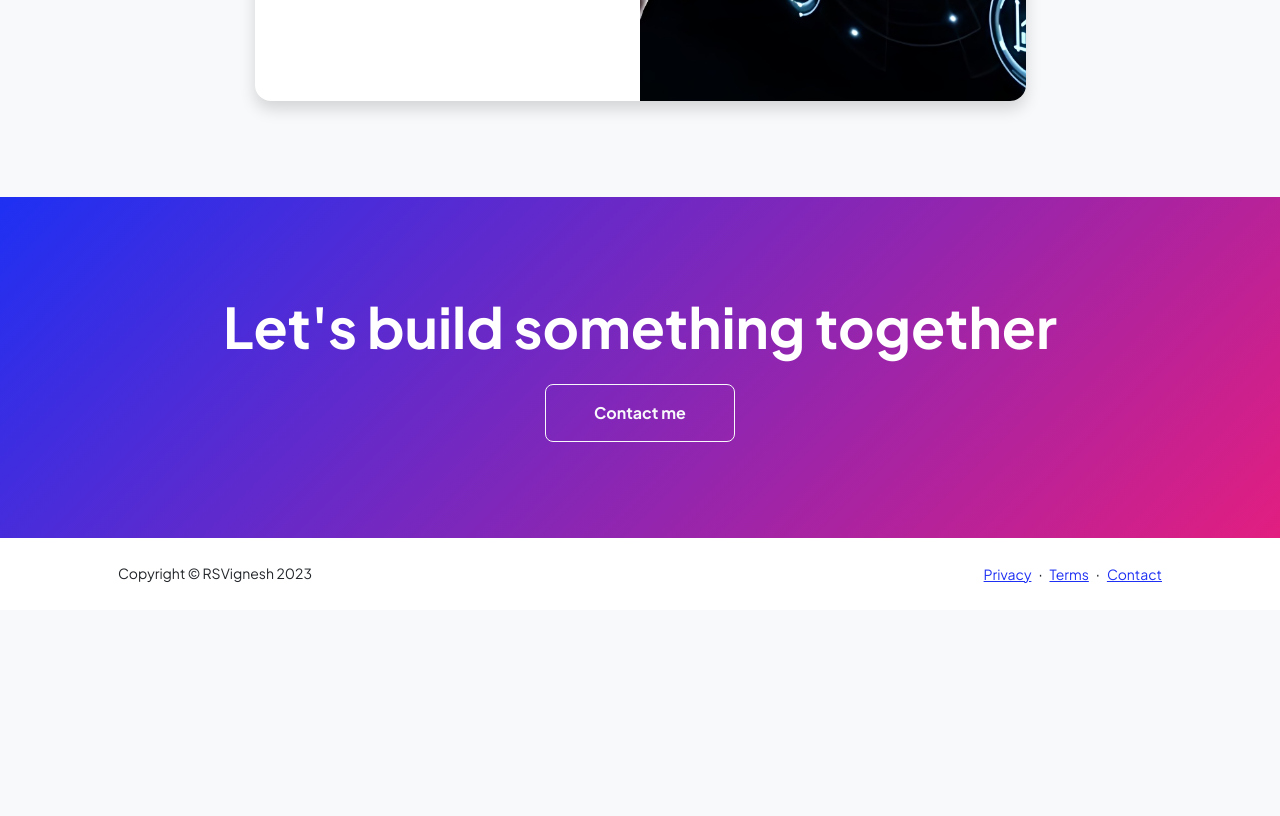
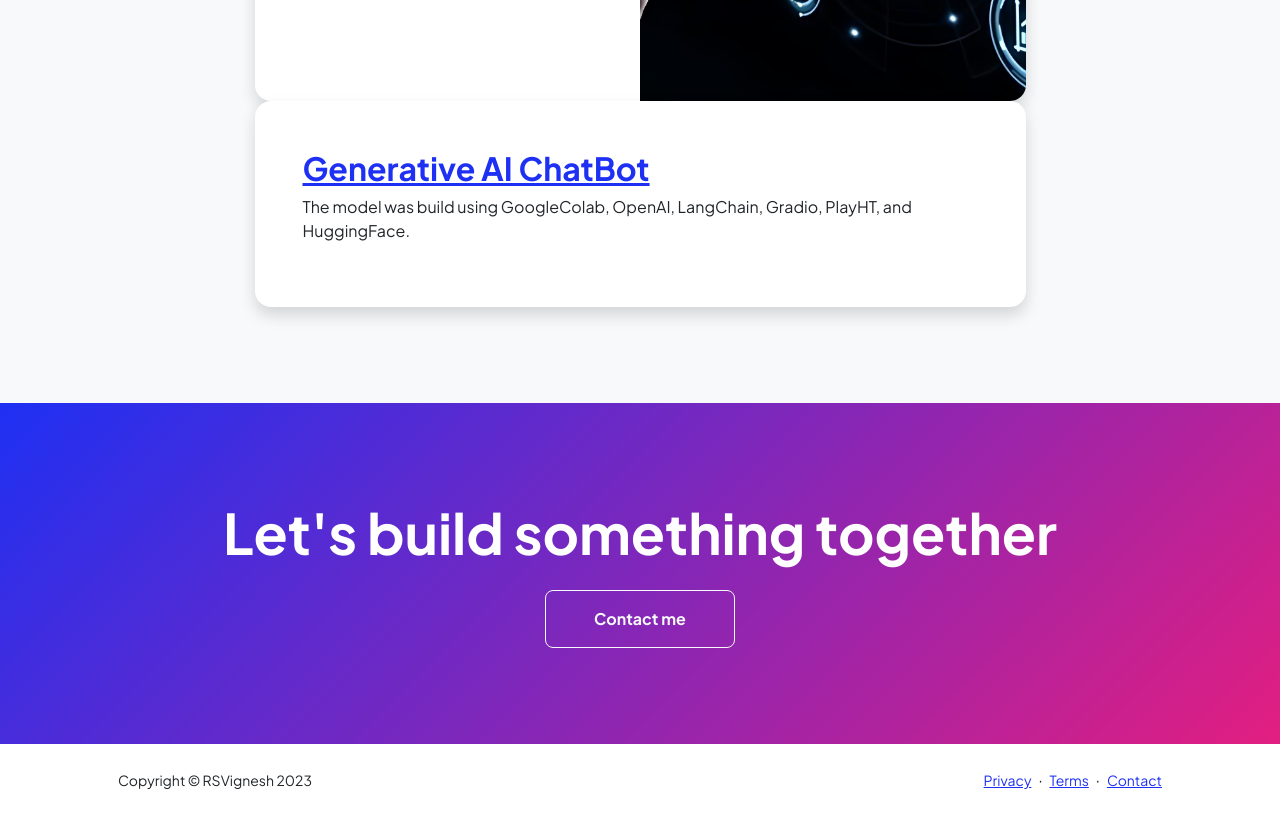
Before and after one commit to RSVignesh06/rsv, a plain HTML site: page projects.html in a window 1280 px wide. Shown: the part 1715-2531 px from the top of the page. Before the commit the page ends 2325 px from the top, so only its background shows below. Drawn offline with nearby package versions, Linux system fonts and the light colour scheme.

Commit message:
projects.html

```diff
--- a/projects.html
+++ b/projects.html
@@ -78,6 +78,18 @@
                                     </div>
                                 </div>
                             </div>
+                            <!-- Project Card 4-->
+                            <div class="card overflow-hidden shadow rounded-4 border-0">
+                                <div class="card-body p-0">
+                                    <div class="d-flex align-items-center">
+                                        <div class="p-5">
+                                            <a href="https://rsvchatbot.ccbp.tech/"><h2 class="fw-bolder">Generative AI ChatBot</h2></a>
+                                            <p>The model was build using GoogleColab, OpenAI, LangChain, Gradio, PlayHT, and HuggingFace.</p>
+                                        </div>
+                                        <!--<img class="img-fluid" src="assets/proj3.png" alt="..." />-->
+                                    </div>
+                                </div>
+                            </div>
                         </div>
                     </div>
                 </div>
```
